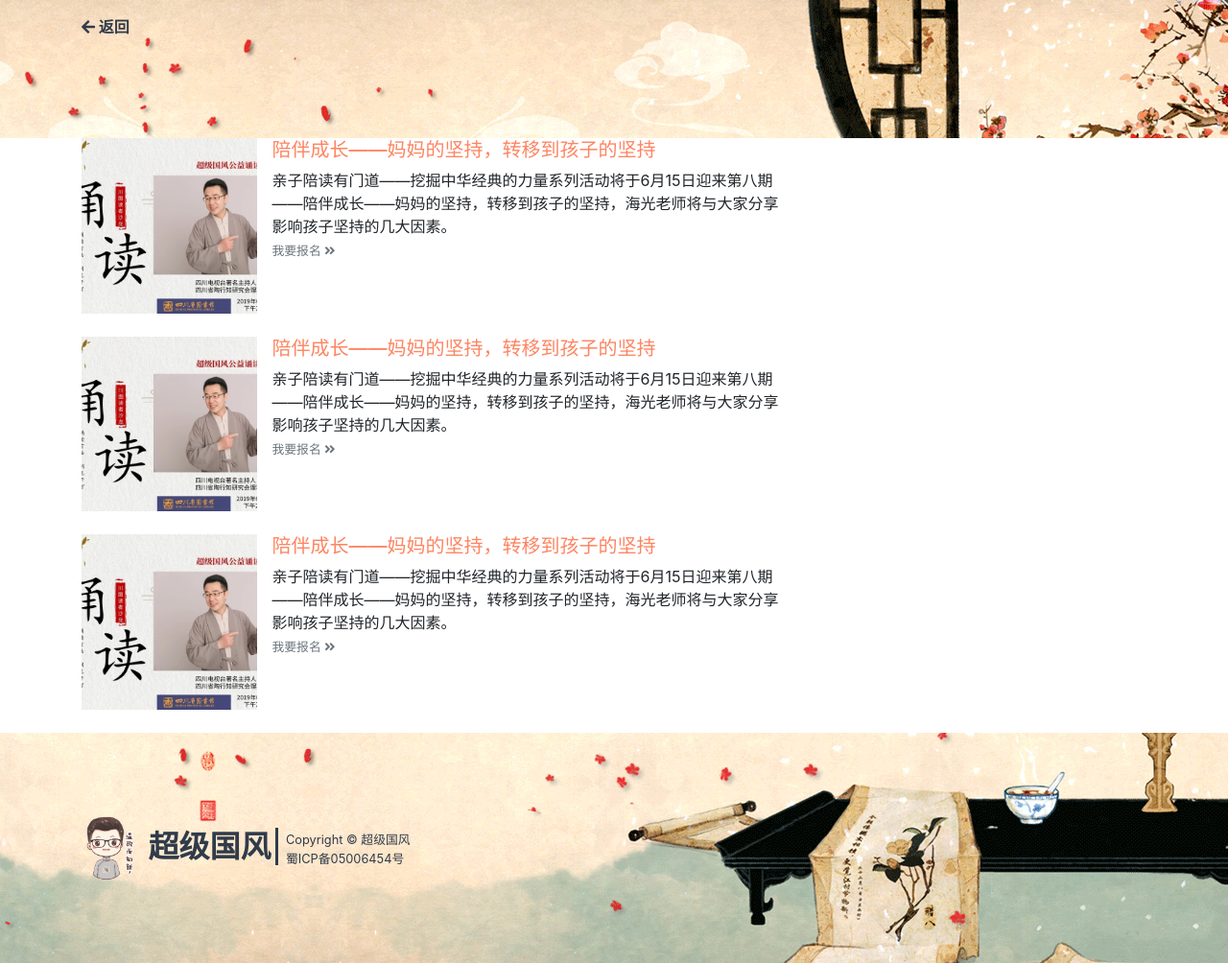
After one commit to tangkehu/ChaoJiGuoFeng, a Flask app: page /activities in a window 1280 px wide. The commit adds this page. Shown: the whole page at 96% size. Run offline with Flask 2, Linux system fonts and the light colour scheme; some libraries are stand-ins or nearby versions.

Commit message:
二级界面设计

```diff
--- a/app/main/views.py
+++ b/app/main/views.py
@@ -14,21 +14,21 @@ def news():
     return render_template('main/news.html')
 
 
-# @main_bp.route('/activities')
-# def activities():
-#     return render_template('')
-#
-#
-# @main_bp.route('/works')
-# def works():
-#     return render_template('')
-#
-#
-# @main_bp.route('/products')
-# def products():
-#     return render_template('')
-#
-#
-# @main_bp.route('/about')
-# def about():
-#     return render_template('')
+@main_bp.route('/activities')
+def activities():
+    return render_template('main/activities.html')
+
+
+@main_bp.route('/works')
+def works():
+    return render_template('main/works.html')
+
+
+@main_bp.route('/products')
+def products():
+    return render_template('main/products.html')
+
+
+@main_bp.route('/about')
+def about():
+    return render_template('main/about.html')
--- /dev/null
+++ b/app/templates/main/about.html
@@ -0,0 +1,5 @@
+{% extends 'main/basic.html' %}
+
+{% block content %}
+    <div class="row" style="height: 20rem;"></div>
+{% endblock %}
--- /dev/null
+++ b/app/templates/main/activities.html
@@ -0,0 +1,34 @@
+{% extends 'main/basic.html' %}
+
+{% block content %}
+    <div class="row">
+        <div class="col col-md-10 col-xl-8">
+            <ul class="list-unstyled">
+              <li class="media mb-4 position-relative">
+                <div class="bg-info w-25 mr-3" style="padding-bottom: 25%; background: url('{{ url_for('static', filename='img/hd.jpg') }}') no-repeat; background-size: cover; background-position: center;"></div>
+                <div class="media-body">
+                  <h5 class="mt-0" style="color: #fd8562;">陪伴成长——妈妈的坚持，转移到孩子的坚持</h5>
+                  <p class="mb-0">亲子陪读有门道——挖掘中华经典的力量系列活动将于6月15日迎来第八期——陪伴成长——妈妈的坚持，转移到孩子的坚持，海光老师将与大家分享影响孩子坚持的几大因素。</p>
+                  <a href="#" class="stretched-link text-secondary small">我要报名 <i class="fas fa-angle-double-right"></i> </a>
+                </div>
+              </li>
+              <li class="media mb-4 position-relative">
+                <div class="bg-info w-25 mr-3" style="padding-bottom: 25%; background: url('{{ url_for('static', filename='img/hd.jpg') }}') no-repeat; background-size: cover; background-position: center;"></div>
+                <div class="media-body">
+                  <h5 class="mt-0" style="color: #fd8562;">陪伴成长——妈妈的坚持，转移到孩子的坚持</h5>
+                  <p class="mb-0">亲子陪读有门道——挖掘中华经典的力量系列活动将于6月15日迎来第八期——陪伴成长——妈妈的坚持，转移到孩子的坚持，海光老师将与大家分享影响孩子坚持的几大因素。</p>
+                  <a href="#" class="stretched-link text-secondary small">我要报名 <i class="fas fa-angle-double-right"></i> </a>
+                </div>
+              </li>
+              <li class="media mb-4 position-relative">
+                <div class="bg-info w-25 mr-3" style="padding-bottom: 25%; background: url('{{ url_for('static', filename='img/hd.jpg') }}') no-repeat; background-size: cover; background-position: center;"></div>
+                <div class="media-body">
+                  <h5 class="mt-0" style="color: #fd8562;">陪伴成长——妈妈的坚持，转移到孩子的坚持</h5>
+                  <p class="mb-0">亲子陪读有门道——挖掘中华经典的力量系列活动将于6月15日迎来第八期——陪伴成长——妈妈的坚持，转移到孩子的坚持，海光老师将与大家分享影响孩子坚持的几大因素。</p>
+                  <a href="#" class="stretched-link text-secondary small">我要报名 <i class="fas fa-angle-double-right"></i> </a>
+                </div>
+              </li>
+            </ul>
+        </div>
+    </div>
+{% endblock %}
--- a/app/templates/main/news.html
+++ b/app/templates/main/news.html
@@ -4,7 +4,7 @@
 
 {% block content %}
     <div class="row mt-4">
-        <div class="col">
+        <div class="col col-md-10 col-xl-8">
             <ul class="list-unstyled">
               <li class="media mb-4 position-relative">
                 <div class="bg-info w-25 mr-3" style="padding-bottom: 25%; background: url('{{ url_for('static', filename='img/dt.jpg') }}') no-repeat; background-size: cover; background-position: center;"></div>
```
Also changed, not shown: app/templates/main/index.html (+8 -8 lines), app/templates/main/products.html (added, +42 -0 lines), app/templates/main/works.html (added, +30 -0 lines).
